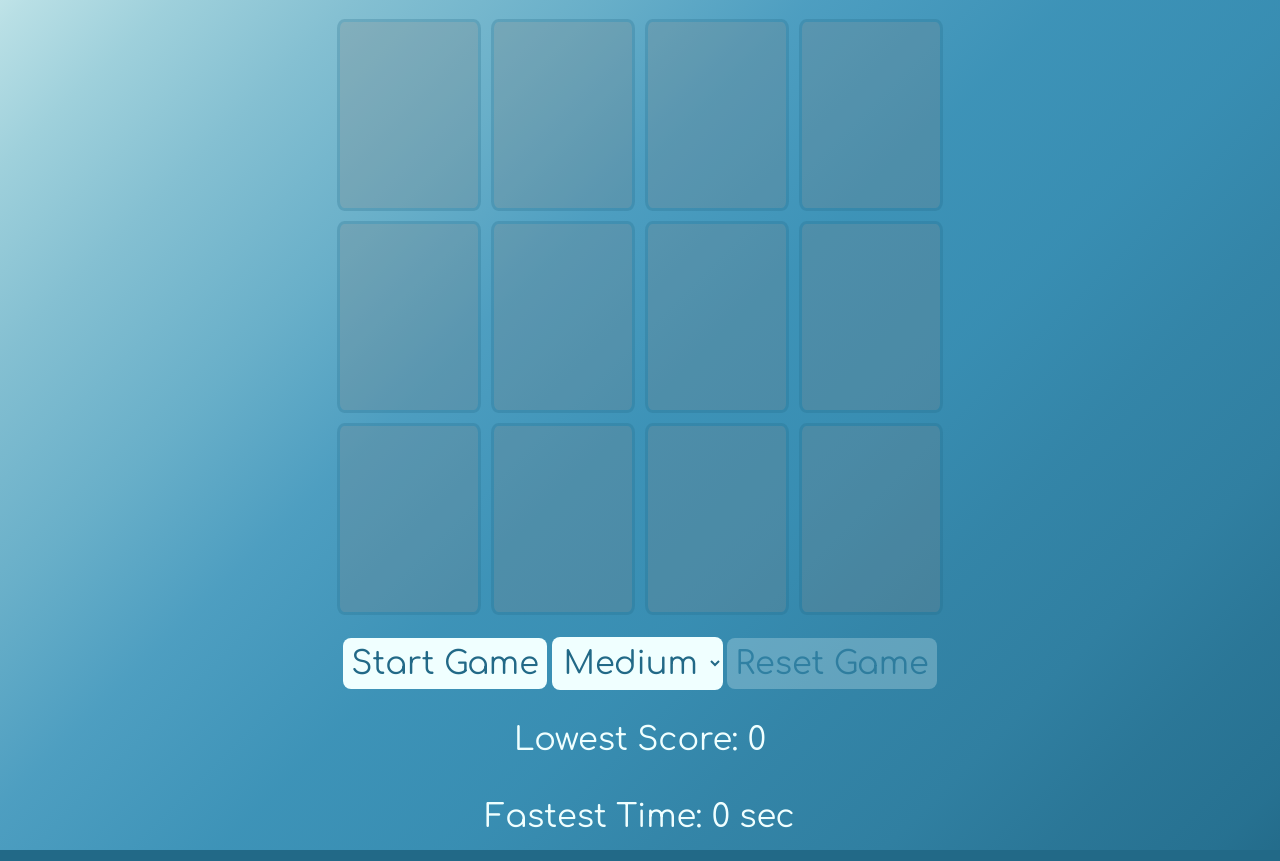
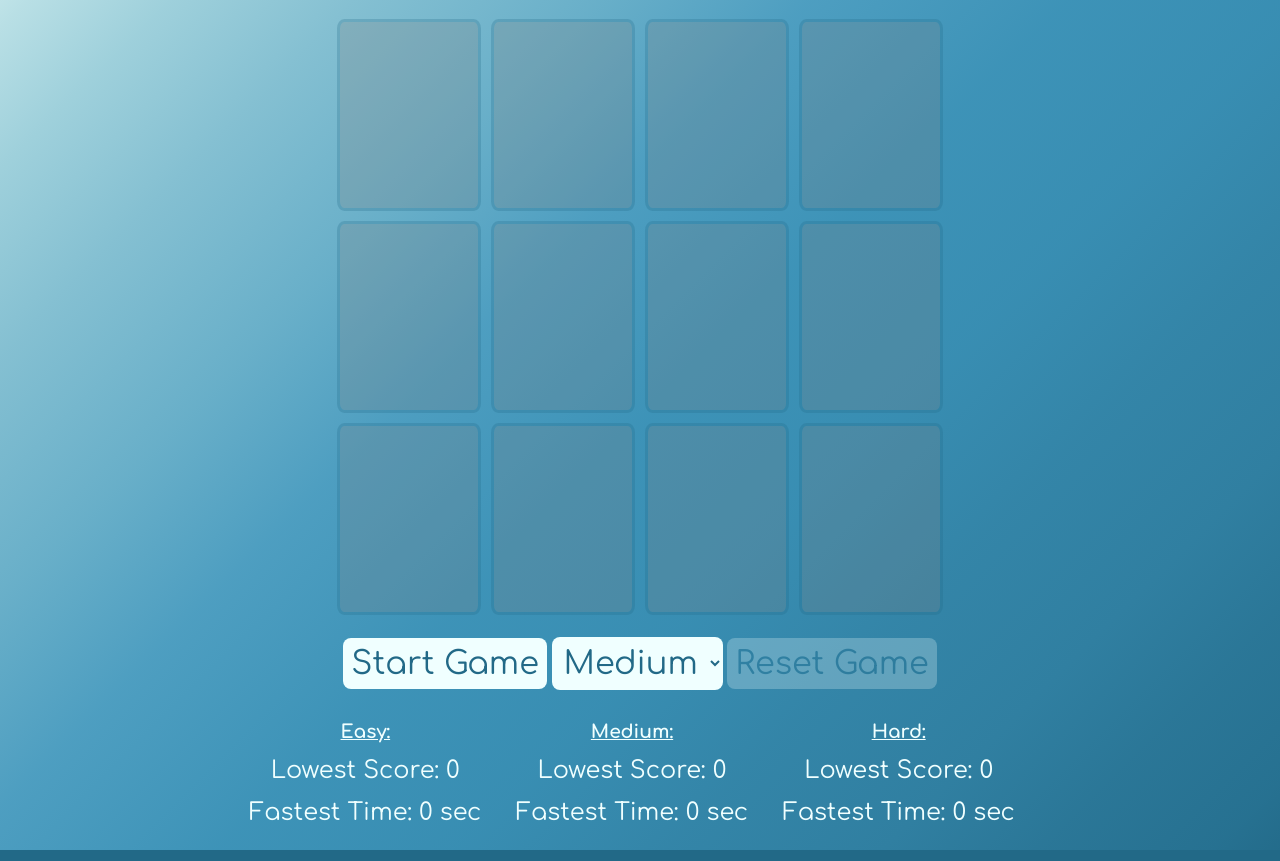
Before and after one commit to ross-brown/memory-game, a plain HTML site: page index.html in a window 1280 px wide. Shown: the part 184-1045 px from the top of the page. Drawn offline with nearby package versions, Linux system fonts and the light colour scheme.

Commit message:
add html and css for low scores for all difficulties

```diff
--- a/index.html
+++ b/index.html
@@ -34,16 +34,23 @@
       <button id="reset-btn" disabled>Reset Game</button>
     </div>
   </main>
-  <!-- <div class="score-container"> -->
+  <div class="score-container">
     <div class="scoreboard">
-      <p>Lowest Score: <span id="low-score">0</span></p>
-      <p>Fastest Time: <span id="fast-time">0</span> sec</p>
+      <h3>Easy:</h3>
+      <p>Lowest Score: <span id="low-score-easy">0</span></p>
+      <p>Fastest Time: <span id="fast-time-easy">0</span> sec</p>
     </div>
-    <!-- <div class="scoreboard">
-      <p>Lowest Score: <span id="low-score2">0</span></p>
-      <p>Fastest Time: <span id="fast-time2">0</span> sec</p>
-    </div> -->
-  <!-- </div> -->
+    <div class="scoreboard">
+      <h3>Medium:</h3>
+      <p>Lowest Score: <span id="low-score-med">0</span></p>
+      <p>Fastest Time: <span id="fast-time-med">0</span> sec</p>
+    </div>
+    <div class="scoreboard">
+      <h3>Hard:</h3>
+      <p>Lowest Score: <span id="low-score-hard">0</span></p>
+      <p>Fastest Time: <span id="fast-time-hard">0</span> sec</p>
+    </div>
+  </div>
   <footer>
     <span>&copy; Ross Brown 2023</span>
     <a class="social-icon" href="https://www.linkedin.com/in/ross-brown-/"><i
--- a/memory-game.css
+++ b/memory-game.css
@@ -154,21 +154,26 @@ button:hover:enabled {
 
 .score-container {
   display: flex;
-  width: 60%;
+  width: 50rem;
 }
 
 .scoreboard {
   display: flex;
   flex-direction: column;
-  justify-content: space-between;
+  justify-content: space-around;
   color: #F0FFFF;
   height: 8rem;
   width: 40rem;
-  padding-top: 1rem;
+  padding-top: 0.5rem;
+  padding-right: 1rem;
+}
+
+.scoreboard h3 {
+  text-decoration: underline;
 }
 
 .scoreboard p {
-  font-size: 2rem;
+  font-size: 1.5rem;
 }
 
 
@@ -191,8 +196,12 @@ button:hover:enabled {
     font-size: 1.4rem;
   }
 
+  .score-container {
+    width: 33rem;
+  }
+
   .scoreboard p {
-    font-size: 1.75rem;
+    font-size: 1rem;
   }
 }
 
--- a/memory-game.js
+++ b/memory-game.js
@@ -14,8 +14,12 @@ const resetBtn = document.querySelector('#reset-btn');
 const guessCount = document.querySelector('#guess-count');
 const timer = document.querySelector("#timer");
 const howToPlayBtn = document.querySelector("#how-to-play");
-const lowScore = document.querySelector("#low-score");
-const fastTime = document.querySelector("#fast-time");
+const lowScoreEasy = document.querySelector("#low-score-easy");
+const fastTimeEasy = document.querySelector("#fast-time-easy");
+const lowScoreMed = document.querySelector("#low-score-med");
+const fastTimeMed = document.querySelector("#fast-time-med");
+const lowScoreHard = document.querySelector("#low-score-hard");
+const fastTimeHard = document.querySelector("#fast-time-hard");
 const selectDropdown = document.querySelector('.card-dropdown');
 const gameBoard = document.getElementById("game");
 const FOUND_MATCH_WAIT_MSECS = 1000;
@@ -239,11 +243,11 @@ function updateLocalStorage(score, time) {
 }
 
 function updateLowScore() {
-  lowScore.innerText = localStorage.getItem('lowestScore') || "0";
+  lowScoreEasy.innerText = localStorage.getItem('lowestScore') || "0";
 }
 
 function updateFastTime() {
-  fastTime.innerText = localStorage.getItem("fastestTime") || "0";
+  fastTimeEasy.innerText = localStorage.getItem("fastestTime") || "0";
 }
 
 
```
